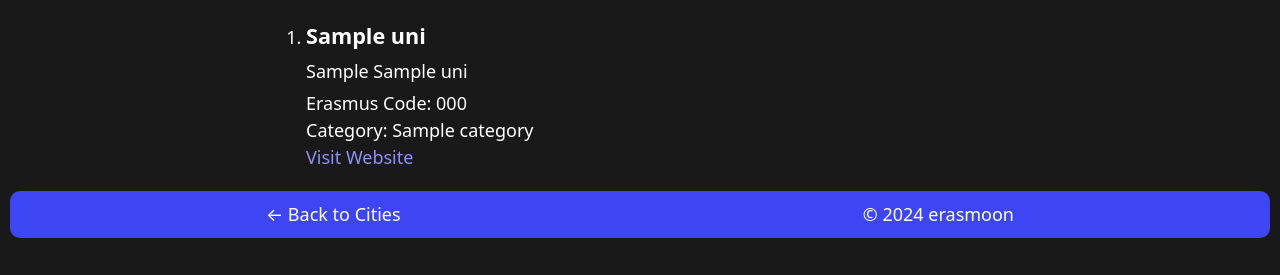
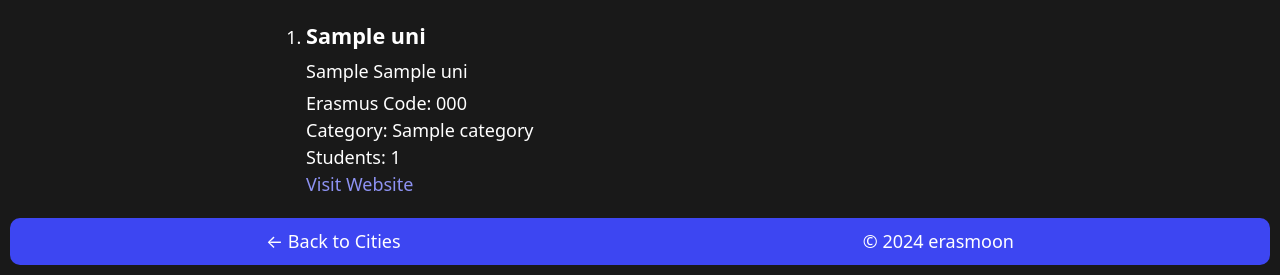
Before and after one commit to archiboi69/erasmoon, a Flask app: template templates/city_detail.html in a window 1280 px wide. Shown: the part 2683-2958 px from the top of the page. Before the commit the page ends 2921 px from the top, so only its background shows below. Run offline with Flask 3, Linux system fonts and the light colour scheme; the template is opened without the code that fills it: most values are stand-ins (such as "Sample title", 1, 10 or a date in 2020); some libraries are stand-ins or nearby versions.

Commit message:
changed size class to total students
on universities list on city_detail.html

```diff
--- a/data_manager.py
+++ b/data_manager.py
@@ -663,7 +663,8 @@ class DataProcessor:
                     'size_class': size_class,
                     'url': getattr(uni, 'url', None),
                     'lat': getattr(uni, 'lat', None),
-                    'lon': getattr(uni, 'lon', None)
+                    'lon': getattr(uni, 'lon', None),
+                    'total_students': getattr(uni, 'total_students', None),
                 })
             except Exception as e:
                 logging.error(f"Error processing university {uni.name}: {e}")
--- a/static/styles.css
+++ b/static/styles.css
@@ -761,7 +761,7 @@ section:last-of-type {
 .join-popup__input {
     width: 100%;
     padding: 10px;
-    margin-bottom: 10px;
+    margin-bottom: 20px;
     border: 1px solid var(--color-text-faint);
     border-radius: var(--border-radius-small);
     background-color: var(--color-background-secondary);
--- a/templates/city_detail.html
+++ b/templates/city_detail.html
@@ -212,6 +212,7 @@
                                 <p class="universities__details">{{ city.country_emoji }} {{ uni.name }}</p>
                                 <p class="universities__code">Erasmus Code: {{ uni.erasmus_code }}</p>
                                 <p class="universities__category">Category: {{ uni.category }}</p>
+                                <p class='universities__total-students'>Students: {{ '{:,}'.format(uni.total_students) if uni.total_students else 'N/A' }}</p>
                                 {% if uni.url %}
                                     <a class="universities__link" href="{{ uni.url }}" target="_blank">Visit Website</a>
                                 {% endif %}
```
